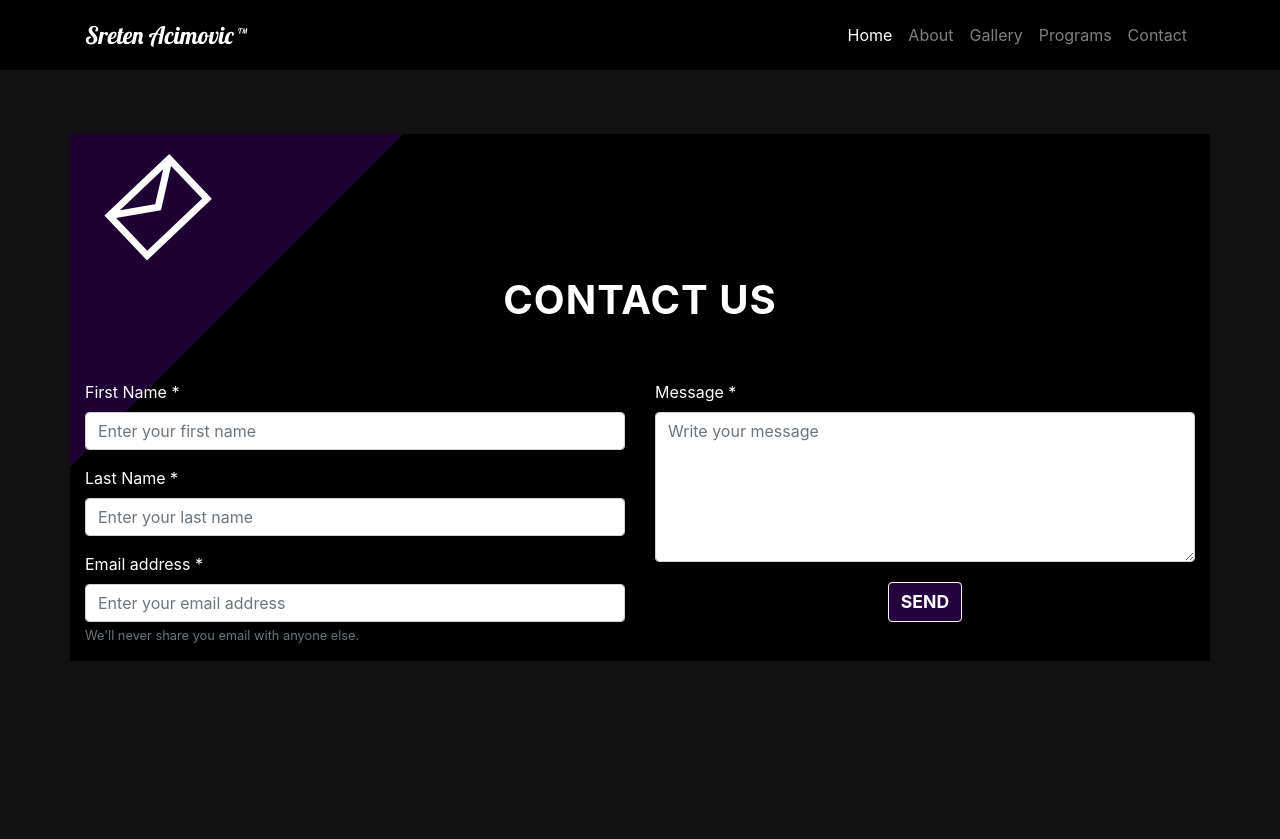
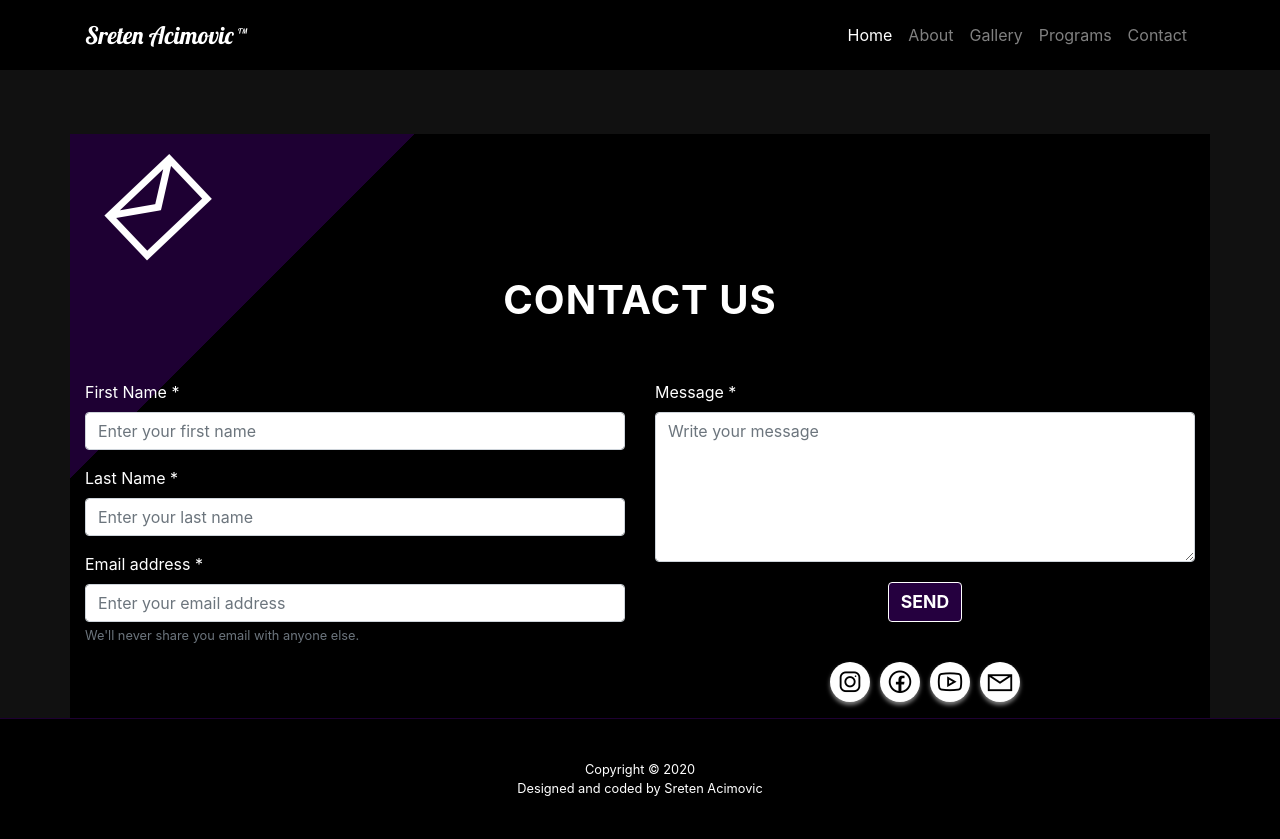
Before and after one commit to Zo0mM/Sreten-Acimovic, a plain HTML site: page contact.html in a window 1280 px wide. Before the commit the page ends 800 px from the top, so only its background shows below. Drawn offline with nearby package versions, Linux system fonts and the light colour scheme.

Commit message:
updated contact page

```diff
--- a/contact.html
+++ b/contact.html
@@ -20,7 +20,7 @@
     <link rel="stylesheet" href="css/Style.css" />
     <title>Contact</title>
   </head>
-  <body>
+  <body class="d-flex flex-column min-vh-100">
     <!-- NAVIGATION SECTION -->
     <nav class="navbar navbar-dark bg-dark navbar-expand-md fixed-top">
       <div class="container">
@@ -56,7 +56,7 @@
 
     <!-- FORM START -->
     <div class="container form-bck">
-      <i class="las la-envelope p-3"></i>
+      <i class="las la-envelope p-3 letter-img"></i>
       <h1 class="text-center">Contact us</h1>
       <form action="" class="pt-5">
         <div class="row">
@@ -116,12 +116,29 @@
                 value="Send"
               />
             </div>
+            <div class="row justify-content-center media pt-4 pb-3">
+              <a href="#"><i class="lab la-instagram"></i></a>
+              <a href="#"><i class="lab la-facebook"></i></a>
+              <a href="#"><i class="lab la-youtube"></i></a>
+              <a href="#"><i class="las la-envelope"></i></a>
+            </div>
           </div>
         </div>
       </form>
     </div>
     <!-- FORM END -->
 
+    <!-- FOOTER SECTION -->
+    <div class="footer-wrapper container-fluid mt-auto bord">
+      <div class="container">
+        <div class="footer row justify-content-center align-items-center">
+          <small class="text-center"
+            >Copyright &copy; 2020<br />Designed and coded by Sreten Acimovic
+          </small>
+        </div>
+      </div>
+    </div>
+    <!-- FOOTER SECTION END -->
     <script
       src="https://code.jquery.com/jquery-3.4.1.slim.min.js"
       integrity="sha384-J6qa4849blE2+poT4WnyKhv5vZF5SrPo0iEjwBvKU7imGFAV0wwj1yYfoRSJoZ+n"
--- a/sass/Style.scss
+++ b/sass/Style.scss
@@ -235,6 +235,9 @@ div.footer-wrapper {
     min-height: 120px;
   }
 }
+div.bord {
+  border-top: 1px solid rgb(30, 0, 51);
+}
 
 //////////   ABOUT   //////////
 .container {
@@ -418,7 +421,7 @@ a.navbar-brand {
 div.container.form-bck {
   margin-top: 5%;
   background: linear-gradient(135deg, rgb(30, 0, 51) 20%, #000 20%);
-  i {
+  i.letter-img {
     font-size: 110px;
     transform: rotate(-43.5deg);
   }
@@ -427,7 +430,6 @@ div.container.form-bck {
     letter-spacing: 1px;
     font-weight: bold;
   }
-
   .form-group input.btn {
     display: inline-block;
     background-color: rgb(37, 0, 63);
@@ -438,4 +440,38 @@ div.container.form-bck {
     border: 1px #fff solid;
     cursor: pointer;
   }
+  div.media a {
+    display: inline-flex;
+    width: 40px;
+    height: 40px;
+    font-size: 30px;
+    background-color: #fff;
+    color: #000;
+    border-radius: 50%;
+    margin: 0 5px;
+    justify-content: center;
+    align-items: center;
+    text-decoration: none;
+    box-shadow: 0px 3px 4px rgba(255, 255, 255, 0.5);
+    transition: all 0.3s ease;
+    body.hasHover &:hover > i {
+      transform: scale(1.2) rotate(-25deg);
+      color: #fff;
+    }
+    body.hasHover &:hover {
+      transform: translate(0, -5px);
+    }
+    body.hasHover &:nth-child(1):hover {
+      background-color: #e4405f;
+    }
+    body.hasHover &:nth-child(2):hover {
+      background-color: #3b5999;
+    }
+    body.hasHover &:nth-child(3):hover {
+      background-color: #cd201f;
+    }
+    body.hasHover &:nth-child(4):hover {
+      background-color: #d68204;
+    }
+  }
 }
```
Also changed, not shown: css/Style.css, 1 other file.
